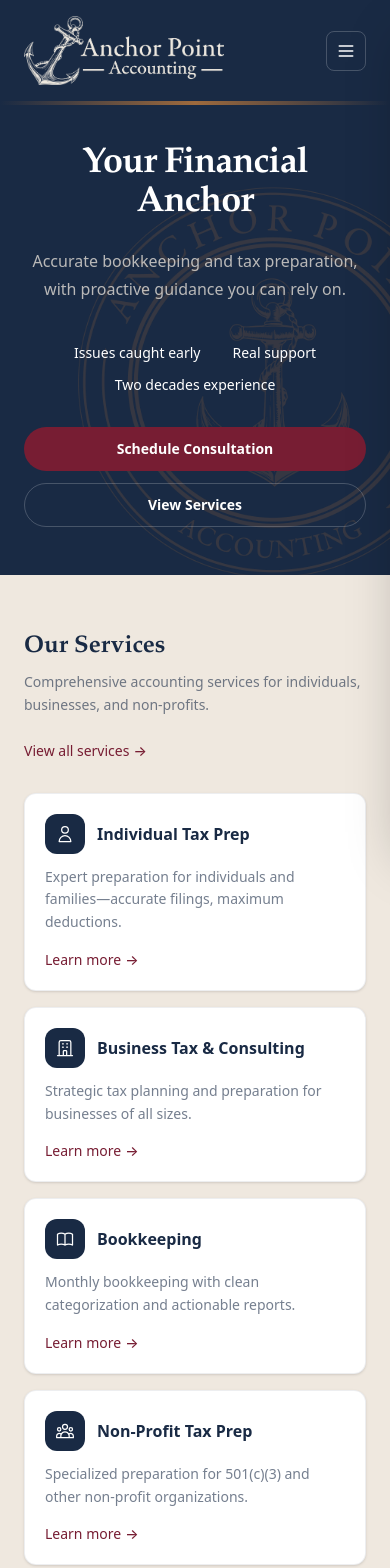
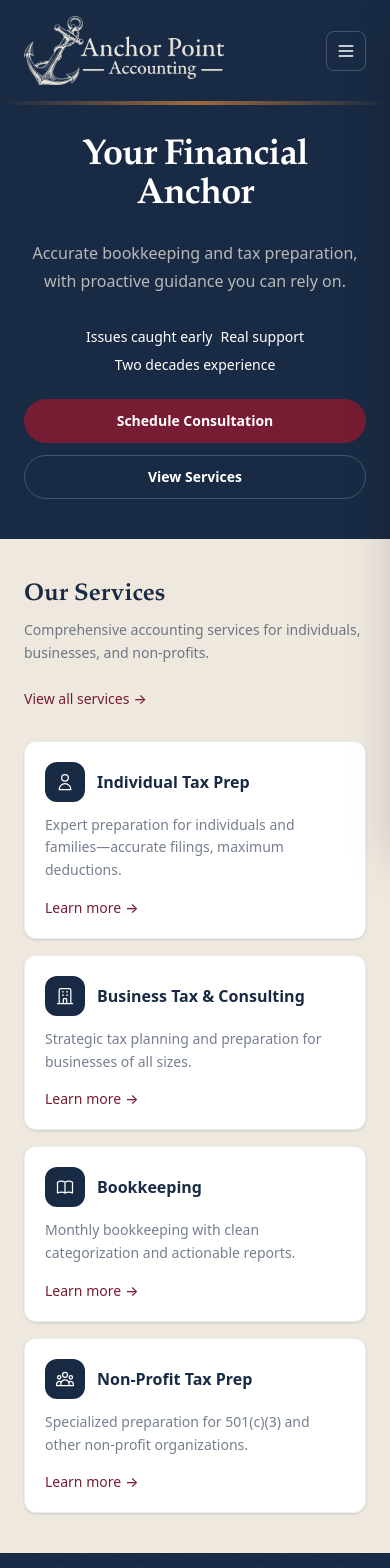
Before and after one commit to maxim5706/site-anchorpoint, a Next.js app: page / in a window 390 px wide. Shown: the top 1568 px of the page. Built offline with nearby package versions, Linux system fonts and the light colour scheme.

Commit message:
Mobile layout: hide watermark on small screens, tighten spacing, hide Resources section (already in mobile nav)

```diff
--- a/src/app/page.tsx
+++ b/src/app/page.tsx
@@ -150,12 +150,12 @@ export default function Home() {
               alt=""
               width={600}
               height={600}
-              className="absolute right-0 bottom-0 h-[550px] w-[550px] translate-x-[20%] translate-y-[15%] object-contain opacity-[0.22] md:h-[700px] md:w-[700px]"
+              className="absolute right-0 bottom-0 hidden h-[550px] w-[550px] translate-x-[20%] translate-y-[15%] object-contain opacity-[0.22] sm:block md:h-[700px] md:w-[700px]"
               aria-hidden="true"
             />
                       </div>
 
-          <div className="relative mx-auto max-w-6xl px-6 pb-12 pt-10 md:pb-16 md:pt-12">
+          <div className="relative mx-auto max-w-6xl px-6 pb-10 pt-8 md:pb-16 md:pt-12">
             <div className="grid items-center gap-12 md:grid-cols-2 lg:gap-16">
               <div className="text-center md:text-left">
                 <h1
@@ -169,9 +169,11 @@ export default function Home() {
                   Accurate bookkeeping and tax preparation, with proactive guidance you can rely on.
                 </p>
 
-                <div className="mt-10 flex flex-wrap justify-center gap-x-8 gap-y-3 md:justify-start">
+                <div className="mt-8 flex flex-wrap items-center justify-center gap-x-2 gap-y-2 md:mt-10 md:justify-start md:gap-x-6">
                   <p className="text-sm font-medium text-white">Issues caught early</p>
+                  <span className="hidden text-white/30 md:inline">•</span>
                   <p className="text-sm font-medium text-white">Real support</p>
+                  <span className="hidden text-white/30 md:inline">•</span>
                   <p className="text-sm font-medium text-white">Two decades experience</p>
                 </div>
               </div>
@@ -209,7 +211,7 @@ export default function Home() {
               </div>
             </div>
 
-            <div className="mt-8 flex flex-col gap-3 md:hidden">
+            <div className="mt-6 flex flex-col gap-3 md:hidden">
               <a
                 href="/contact"
                 className="flex h-11 items-center justify-center rounded-full bg-[color:var(--ap-burgundy)] text-sm font-semibold text-white"
@@ -226,7 +228,7 @@ export default function Home() {
           </div>
         </section>
 
-        <section className="py-14 md:py-18">
+        <section className="py-10 md:py-14">
           <div className="mx-auto max-w-6xl px-6">
             <div className="flex flex-col gap-2 md:flex-row md:items-end md:justify-between">
               <div>
@@ -384,7 +386,7 @@ export default function Home() {
         </section>
         */}
 
-        <section className="mt-4 border-t border-[color:var(--ap-navy)]/6 bg-white py-16 md:py-20">
+        <section className="mt-4 hidden border-t border-[color:var(--ap-navy)]/6 bg-white py-12 md:block md:py-20">
           <div className="mx-auto max-w-6xl px-6">
             <div className="mb-10 text-center">
               <h2
```
